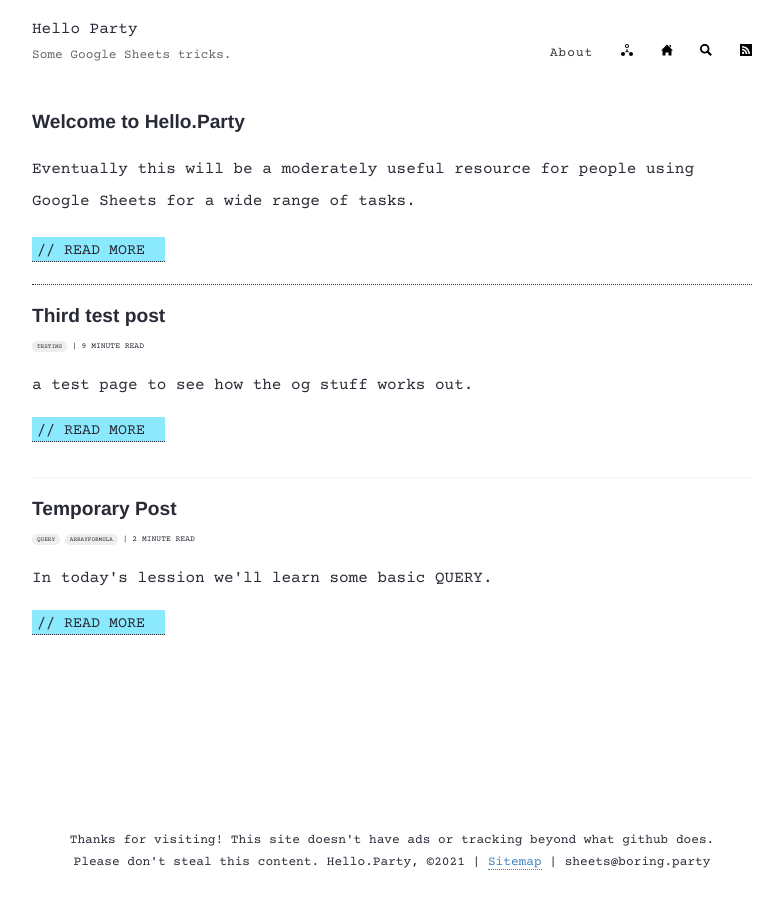
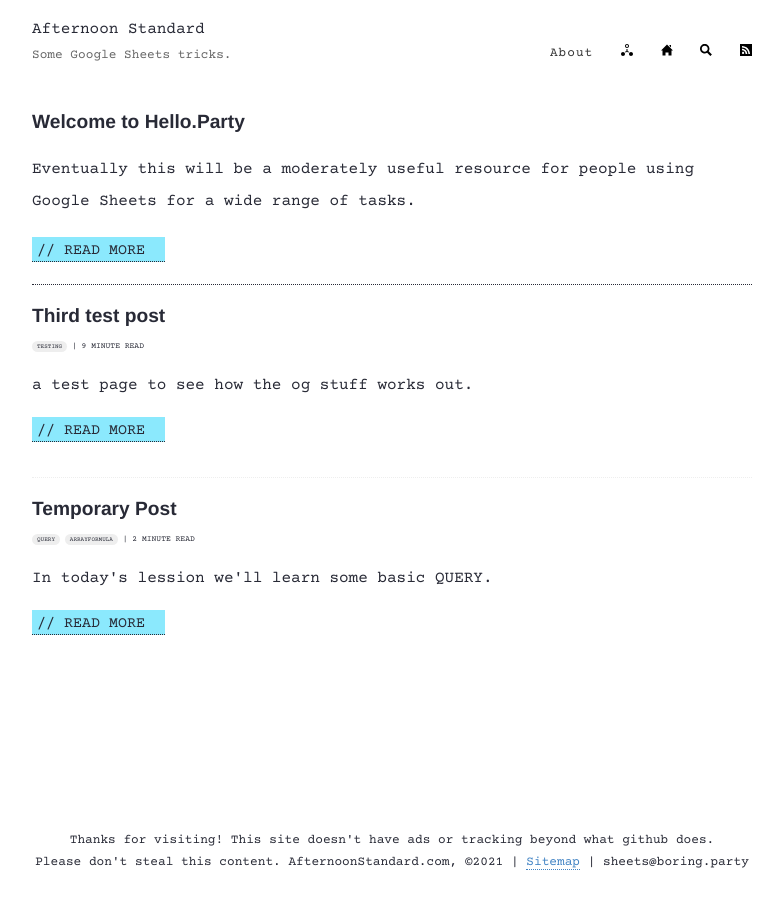
Before and after one commit to boringparty/hello-party.github.io, a Jekyll site: the page built from index.html, in a window 1280 px wide. Shown: the whole page, without its empty margins (248-1031 px from the left). Built offline with Jekyll 4.4.1, drawn with Linux system fonts in a browser that asks for light colours; the list of posts is cut into pages by our own code.

Commit message:
Update default.html

```diff
--- a/_layouts/default.html
+++ b/_layouts/default.html
@@ -26,7 +26,7 @@
             <div class="site-info" role="Site Name and Description... kind of useless">
              <!--<h1 class="site-name"><a href="{{ site.baseurl }}/"><img src="{{ site.baseurl }}/images/title.png" alt="Hello Party"></a></h1>-->
               <!--<p class="site-description">{{ site.description }}</p> -->
-              <h1 class="site-name"><a href="{{ site.baseurl }}/">Hello Party</a></h1>
+              <h1 class="site-name"><a href="{{ site.baseurl }}/">Afternoon Standard</a></h1>
               <p class="site-description">{{ site.description }}</p>
             </div>
 
@@ -51,7 +51,7 @@
         <div class="container">
           <footer class="footer">
             Thanks for visiting! This site doesn't have ads or tracking beyond what github does. <br>
-            Please don't steal this content. Hello.Party, ©{{ 'now' | date: "%Y" }} | <a href="{{ site.baseurl }}/sitemap.xml" alt="site map">Sitemap</a> | &#115;&#104;&#101;&#101;&#116;&#115;&#064;&#098;&#111;&#114;&#105;&#110;&#103;&#046;&#112;&#097;&#114;&#116;&#121;
+            Please don't steal this content. AfternoonStandard.com, ©{{ 'now' | date: "%Y" }} | <a href="{{ site.baseurl }}/sitemap.xml" alt="site map">Sitemap</a> | &#115;&#104;&#101;&#101;&#116;&#115;&#064;&#098;&#111;&#114;&#105;&#110;&#103;&#046;&#112;&#097;&#114;&#116;&#121;
           </footer>
         </div>
       </div>
```
